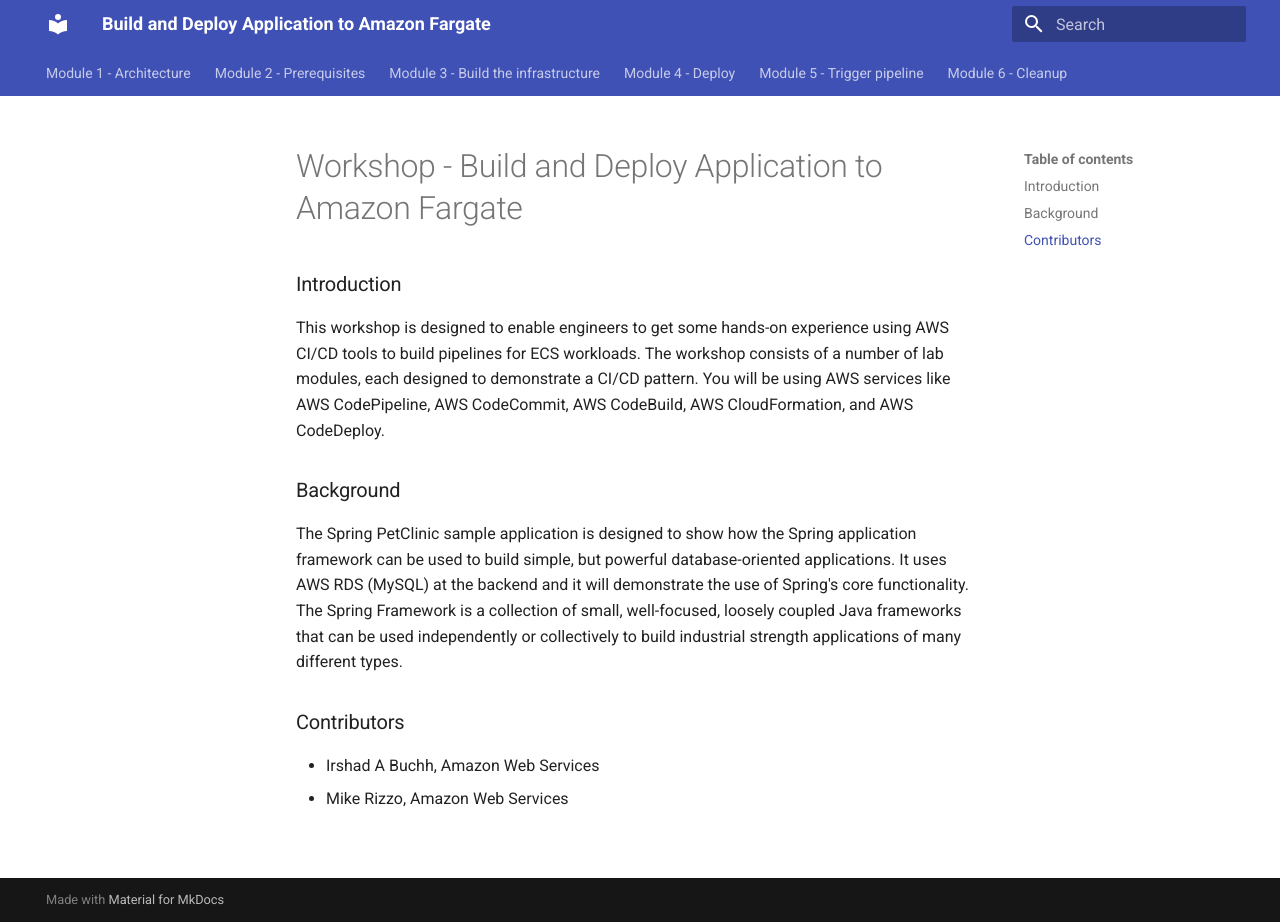
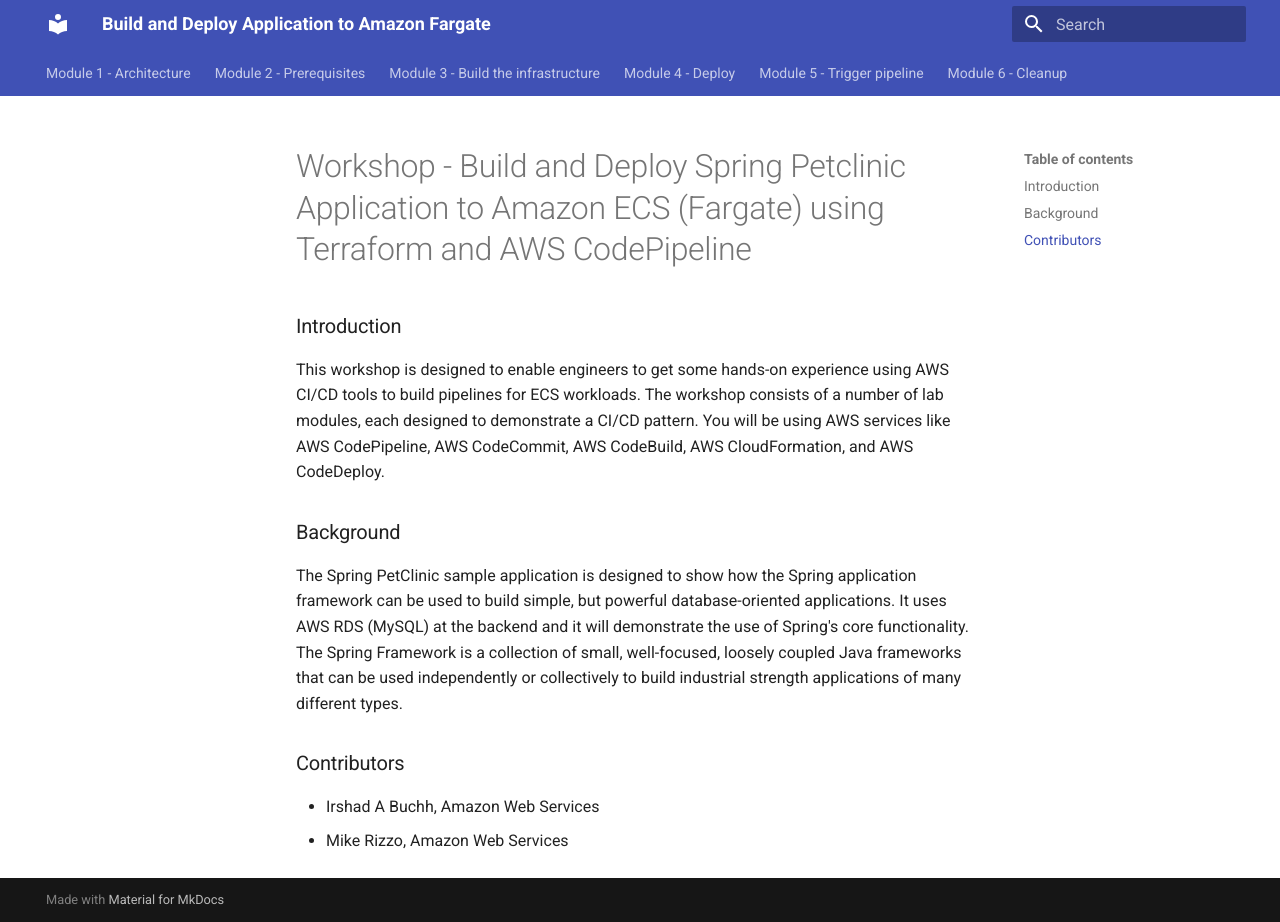
Before and after one commit to aws-samples/aws-ecs-cicd-terraform, an MkDocs documentation site: the page built from docs/index.md, in a window 1280 px wide and 922 px high. Built offline with MkDocs 1.6.1 and Material for MkDocs 9.7.7, drawn with Linux system fonts in a browser that asks for light colours; some web fonts are replaced.

Commit message:
Update index.md

```diff
--- a/docs/index.md
+++ b/docs/index.md
@@ -1,4 +1,4 @@
-# Workshop - Build and Deploy Application to Amazon Fargate
+# Workshop - Build and Deploy Spring Petclinic Application to Amazon ECS (Fargate) using Terraform and AWS CodePipeline
 
 ### Introduction
 This workshop is designed to enable engineers to get some hands-on experience using AWS CI/CD tools to build pipelines for ECS workloads. The workshop consists of a number of lab modules, each designed to demonstrate a CI/CD pattern. You will be using AWS services like AWS CodePipeline, AWS CodeCommit, AWS CodeBuild, AWS CloudFormation, and AWS CodeDeploy.
```
